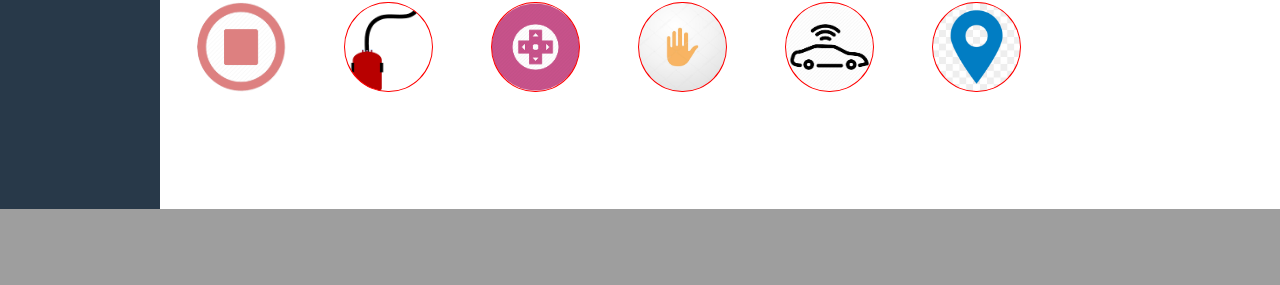
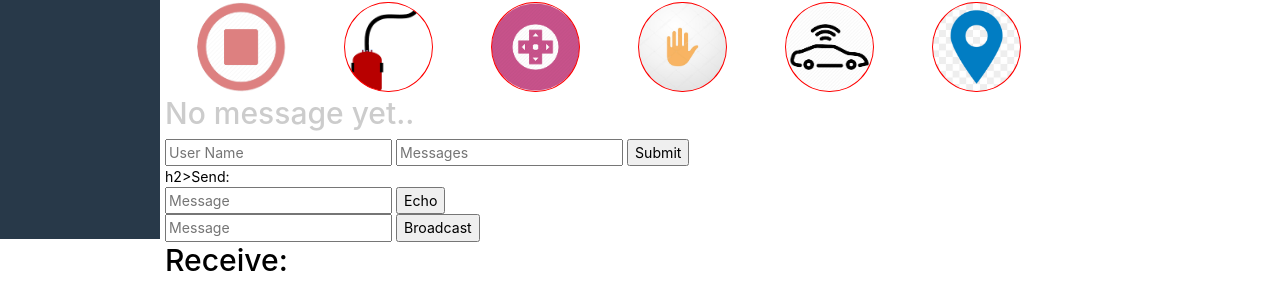
Before and after one commit to RafalPaprocki/remoteRobot, a Flask app: page / in a window 1280 px wide. Shown: the part 591-876 px from the top of the page. Before the commit the page ends 800 px from the top, so only its background shows below. Run offline with Flask 2, Linux system fonts and the light colour scheme; some libraries are stand-ins or nearby versions.

Commit message:
added websocet

```diff
--- a/app/__init__.py
+++ b/app/__init__.py
@@ -1,7 +1,11 @@
 from flask import Flask
 from flask_bootstrap import Bootstrap
+from flask_socketio import SocketIO
 
 app = Flask(__name__)
 bootstrap = Bootstrap(app)
+app.config['SECRET_KEY'] = 'secret!'
+
+socketio = SocketIO(app, async_mode="threading")
 
 from app import routes
--- a/app/routes.py
+++ b/app/routes.py
@@ -1,8 +1,11 @@
 from flask import render_template, flash, redirect, url_for, request
 from flask import Response
-from app import app
+from app import app, socketio
 from app.camera_pi import Camera
 from app.preprocessing import Processing
+from flask_socketio import emit, join_room, leave_room
+import threading
+import time
 
 
 @app.route('/')
@@ -33,6 +36,7 @@ def gen():
             frame = Processing.to_np_array(frame)
             frame = Processing.add_circle(frame)
             frame = Processing.to_jpeg(frame)
+            # socketio.emit('my response', {'data': 'dda'}, namespace='/test', room="room1")
             yield (b'--frame\r\n'
                    b'Content-Type: image/jpeg\r\n\r\n' + frame + b'\r\n')
 
@@ -41,3 +45,49 @@ def gen():
 def video_stream():
     return Response(gen(),
                     mimetype='multipart/x-mixed-replace; boundary=frame')
+
+@socketio.on('my event', namespace='/test')
+def test_message(message):
+    emit('my response', {'data': message['data']})
+    print(clients)
+
+
+
+@socketio.on('my broadcast event', namespace='/test')
+def test_messagee(message):
+    emit('my response', {'data': message['data']}, broadcast=True)
+
+
+@socketio.on('join', namespace='/test')
+def join_roome(data):
+    room = "room1"
+    join_room(room)
+    x.start()
+
+
+@socketio.on('leave', namespace="/test")
+def leave_roome(data):
+    room = "room1"
+    leave_room(room)
+
+
+
+clients = []
+
+
+@socketio.on('connect', namespace='/test')
+def connect():
+    clients.append(request.remote_user)
+
+
+@socketio.on('disconnect', namespace='/test')
+def disconnect():
+    clients.remove(request.remote_user)
+
+
+def thread_func():
+    while(1):
+        time.sleep(1)
+        socketio.emit('my response', {'data': 'ddd'}, namespace='/test', room="room1")
+
+x = threading.Thread(target=thread_func)
--- a/app/templates/mainPage.html
+++ b/app/templates/mainPage.html
@@ -34,4 +34,45 @@
         <div id="" class = "circle autonomouse" onclick="activeStop()" ></div>
         <div id="" class = "circle location" onclick="activeStop()" ></div>
     </div>
+    <h3 style='color: #ccc;font-size: 30px;'>No message yet..</h3>
+    <div class="message_holder"></div>
+
+    <form action="" method="POST">
+      <input type="text" class="username" placeholder="User Name"/>
+      <input type="text" class="message" placeholder="Messages"/>
+      <input type="submit"/>
+    </form>
+
+    <!-- jQuery (necessary for Bootstrap's JavaScript plugins) -->
+    <script src="https://ajax.googleapis.com/ajax/libs/jquery/1.12.4/jquery.min.js"></script>
+    <script src="https://cdnjs.cloudflare.com/ajax/libs/socket.io/1.7.3/socket.io.min.js"></script>
+    <script type="text/javascript">
+      $(document).ready(function(){
+            var socket = io('http://' + document.domain + ':' + location.port + '/test');
+
+            socket.on('my response', function(msg) {
+                $('#log').append('<p>Received: ' + msg.data + '</p>');
+            });
+
+            $('form#emit').submit(function(event) {
+                socket.emit('join', "room1");
+                return false;
+            });
+            $('form#broadcast').submit(function(event) {
+                socket.emit('leave', "room1");
+                return false;
+            });
+        });
+    </script>
+    h2>Send:</h2>
+    <form id="emit" method="POST" action='#'>
+        <input type="text" name="emit_data" id="emit_data" placeholder="Message">
+        <input type="submit" value="Echo">
+    </form>
+    <form id="broadcast" method="POST" action='#'>
+        <input type="text" name="broadcast_data" id="broadcast_data" placeholder="Message">
+        <input type="submit" value="Broadcast">
+    </form>
+    <h2>Receive:</h2>
+    <div id="log"></div>
 {% endblock %}
--- a/remoteRobot.py
+++ b/remoteRobot.py
@@ -1 +1,3 @@
-from app import app
+from app import app, socketio
+if __name__ == '__main__':
+    socketio.run(app, host = "0.0.0.0")
```
Also changed, not shown: app/camera_pi.py (+3 -7 lines).
